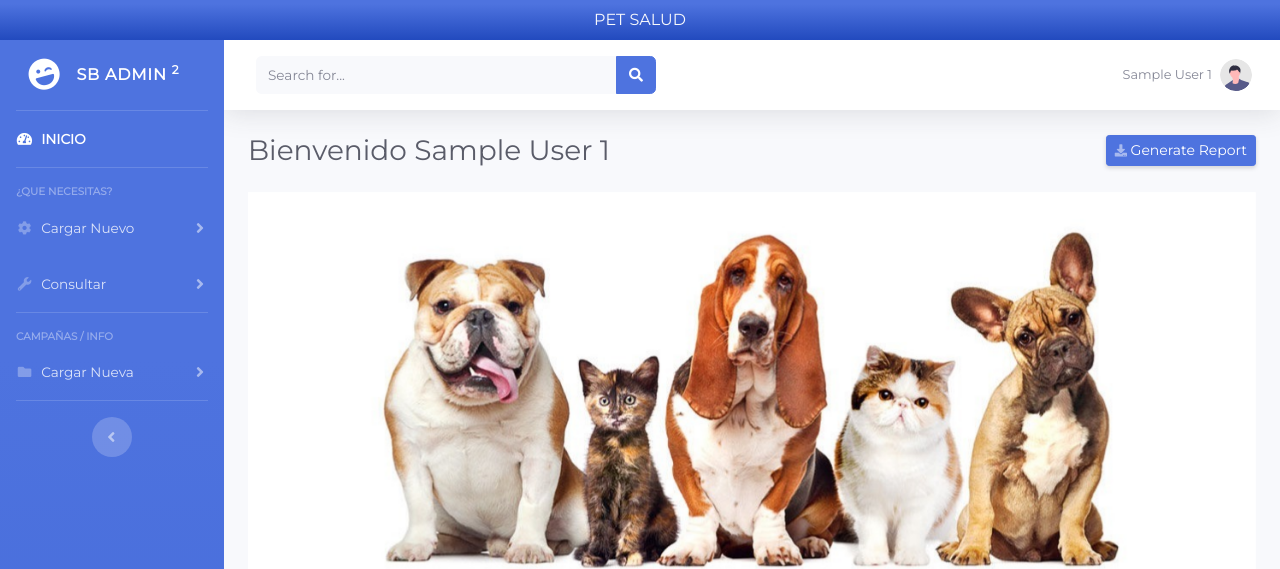
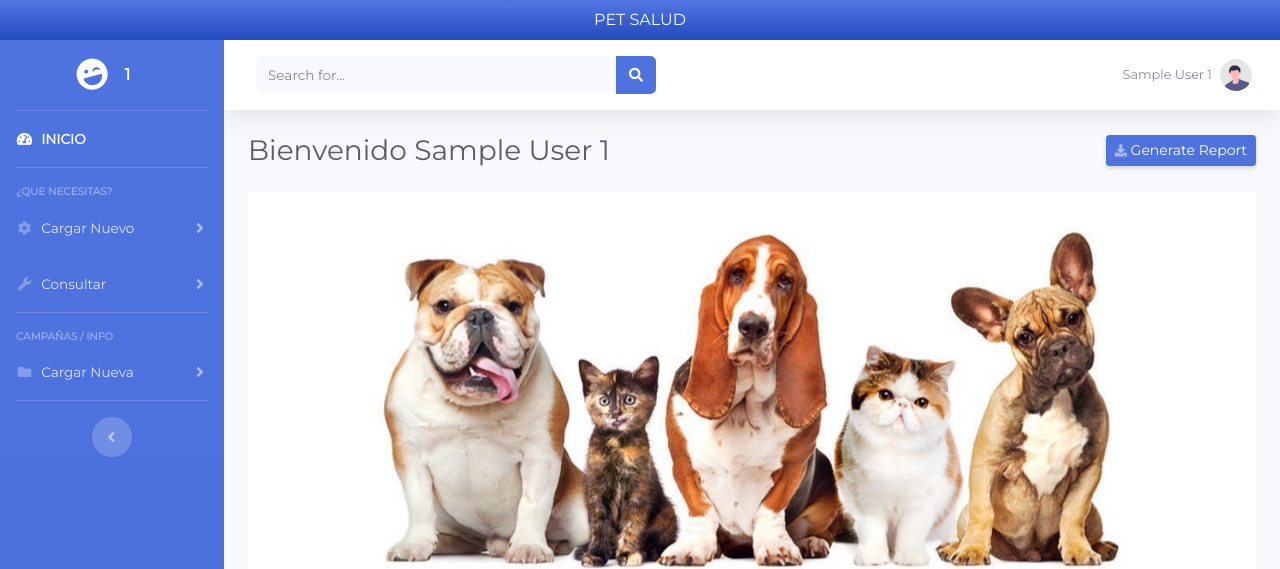
Before and after one commit to geravc10/Proyecto_PP2, a PHP site: page / in a window 1280 px wide. Shown: the top 569 px of the page. Run offline with PHP 8.4, Linux system fonts and the light colour scheme; the visitor is signed in with stand-in values (Sample User, id 1).

Commit message:
Login_Funcion: reforma de query para traer datos de tabla NIVELES. Login: reforma para cargar nuevos datos en la . Sidebar_Izquierdo: agregado de codigo para que se visualice el nivel de usuario logueado y que el menu muestre lo que puede hacer el usuario segun su nivel

```diff
--- a/startbootstrap-sb-admin-2-gh-pages/login.php
+++ b/startbootstrap-sb-admin-2-gh-pages/login.php
@@ -42,6 +42,8 @@ $Mensaje=ValidarUsuarioPass();
             $_SESSION['usuario_nombre']= $UsuarioLogueado['Nombre'];
             $_SESSION['usuario_apellido']=$UsuarioLogueado['Apellido'];
             $_SESSION['usuario_estado']=$UsuarioLogueado['Estado'];
+            $_SESSION['usuario_nivel']=$UsuarioLogueado['Nivel'];
+            $_SESSION['usuario_descripcion_nivel']=$UsuarioLogueado['Descripcion_nivel'];
 
             header('Location: index.php');
             exit;
--- a/startbootstrap-sb-admin-2-gh-pages/partes_Pagina/sidebar_Izquierdo.php
+++ b/startbootstrap-sb-admin-2-gh-pages/partes_Pagina/sidebar_Izquierdo.php
@@ -6,7 +6,7 @@
      <div class="sidebar-brand-icon rotate-n-15">
          <i class="fas fa-laugh-wink"></i>
      </div>
-     <div class="sidebar-brand-text mx-3">SB Admin <sup>2</sup></div>
+     <div class="sidebar-brand-text mx-3"><?php echo $_SESSION['usuario_descripcion_nivel']; ?>  </div>
  </a>
 
  <!-- Divider -->
@@ -28,6 +28,7 @@
  </div>
 
  <!-- Nav Item - Pages Collapse Menu -->
+  <?php if ($_SESSION['usuario_nivel'] == 1 || $_SESSION['usuario_nivel'] == 2 || $_SESSION['usuario_nivel'] == 3 ) { ?>
  <li class="nav-item">
      <a class="nav-link collapsed" href="#" data-toggle="collapse" data-target="#collapseTwo"
          aria-expanded="true" aria-controls="collapseTwo">
@@ -37,15 +38,19 @@
      <div id="collapseTwo" class="collapse" aria-labelledby="headingTwo" data-parent="#accordionSidebar">
          <div class="bg-white py-2 collapse-inner rounded">
              <!--<h6 class="collapse-header">Custom Components:</h6>-->
+             <?php if ($_SESSION['usuario_nivel'] == 1 || $_SESSION['usuario_nivel'] == 2 ) { ?>
+             <a class="collapse-item" href="formulario_municipal.php">Municipal</a>
              <a class="collapse-item" href="formulario_veterinario.php">Veterinario</a>
              <a class="collapse-item" href="formulario_profesional.php">Profesional</a>
              <a class="collapse-item" href="formulario_protectora_animal.php">Protectora Animal</a>
+             <?php } if ($_SESSION['usuario_nivel'] != 4 || $_SESSION['usuario_nivel'] != 5) { ?>
              <a class="collapse-item" href="formulario_dueño_animal.php">Dueño de Animal</a>
              <a class="collapse-item" href="formulario_animal.php">Animal</a>
-             <a class="collapse-item" href="formulario_municipal.php">Municipal</a>
+             <?php } ?>
          </div>
      </div>
  </li>
+ <?php } ?>
 
  <!-- Nav Item - Utilities Collapse Menu -->
  <li class="nav-item">
@@ -68,6 +73,7 @@
      </div>
  </li>
 
+ <?php if ($_SESSION['usuario_nivel'] == 1 || $_SESSION['usuario_nivel'] == 2 ) { ?>
  <!-- Divider -->
 <hr class="sidebar-divider">
 
@@ -99,7 +105,7 @@
          </div>
      </div>
  </li>
-
+<?php } ?>
  <!-- Nav Item - Charts -->
  <!--<li class="nav-item">
      <a class="nav-link" href="charts.html">
```
Also changed, not shown: startbootstrap-sb-admin-2-gh-pages/funciones/login_funcion.php (+8 -2 lines).
